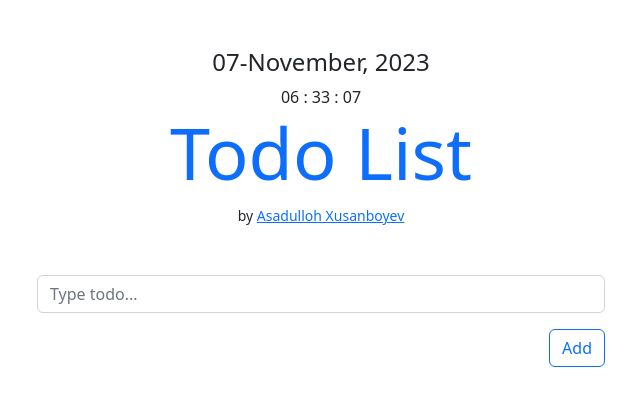
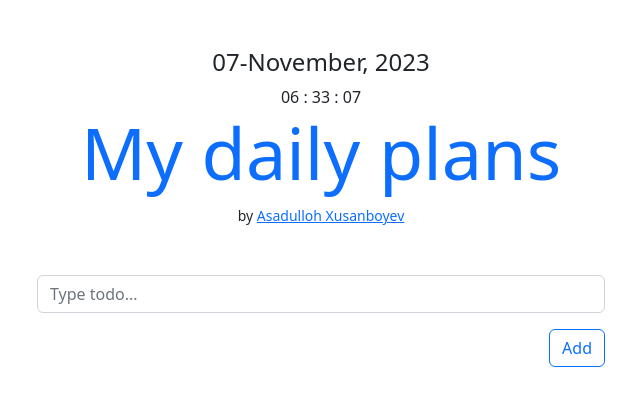
Before and after one commit to asadullohe/Todo-List, a plain HTML site: page index.html in a window 1280 px wide. Shown: the whole page, without its empty margins (319-959 px from the left). Drawn offline with Linux system fonts and the light colour scheme.

Commit message:
fix/plans: change status

```diff
--- a/index.html
+++ b/index.html
@@ -21,7 +21,7 @@
         <span id="second">Ss</span>
       </div>
       <h1 class="display-2 text-primary">
-        Todo List
+        My daily plans
       </h1>
       <small>
         by
```
